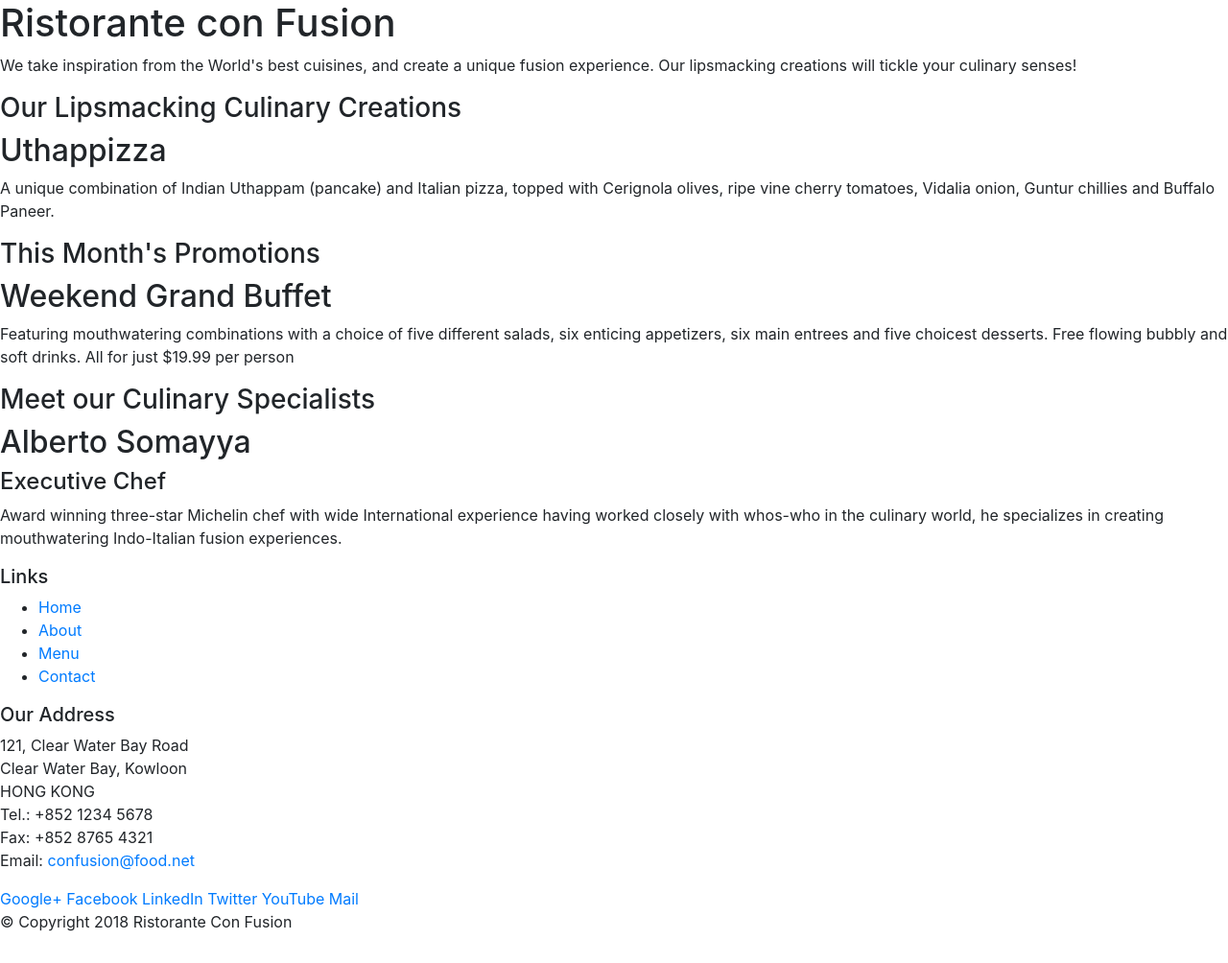
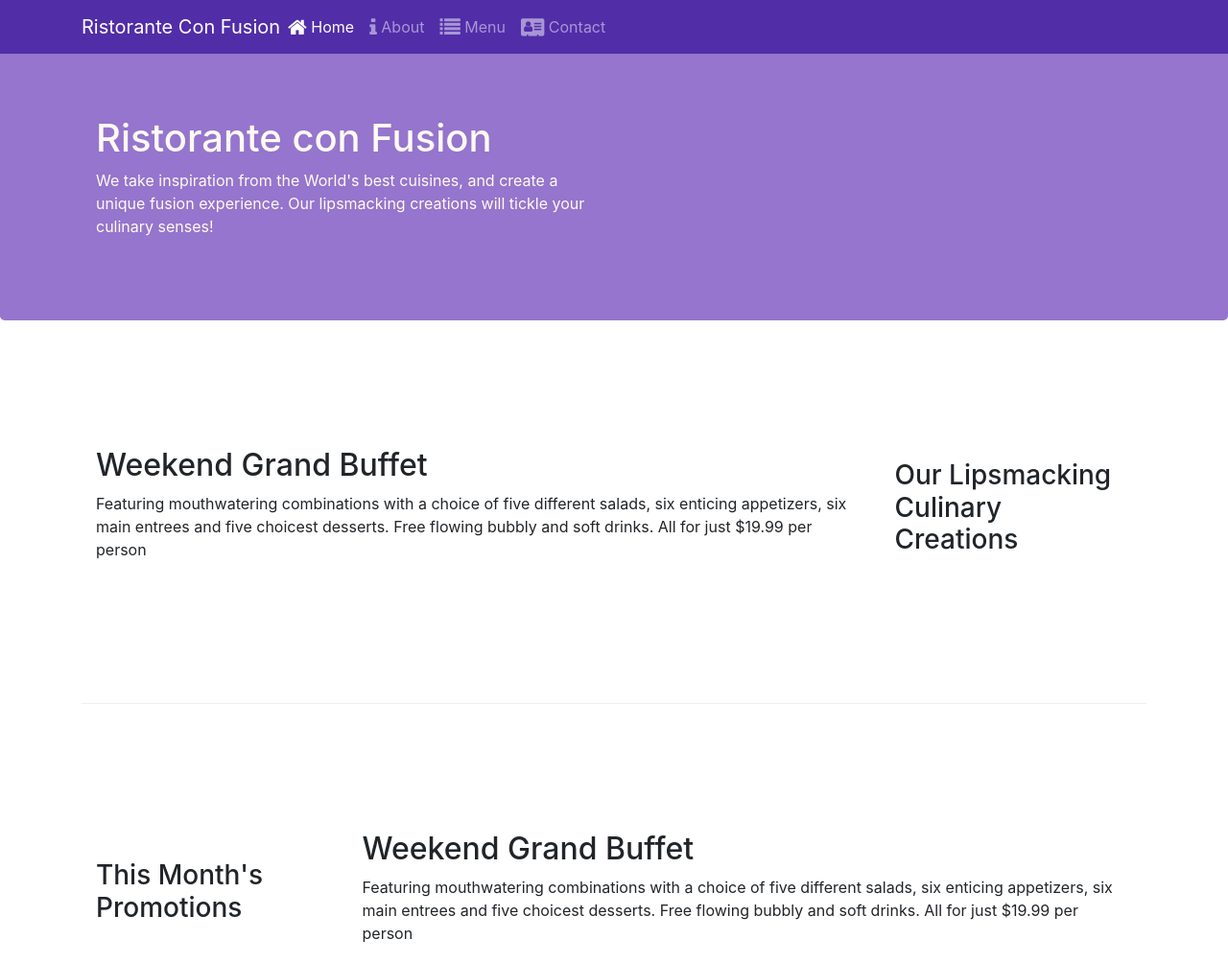
Before and after one commit to susangi/Project-Bootstrap-4, a website: page index.html in a window 1280 px wide. Shown: the top 1004 px of the page at 96% size. Drawn offline with nearby package versions, Linux system fonts and the light colour scheme.

Commit message:
Icon Fonts

```diff
--- /dev/null
+++ b/CSS/Style.css
@@ -0,0 +1,43 @@
+.row-header {
+	margin: 0px auto;
+	padding: 0px auto;
+}
+
+.row-content {
+	margin: 0px auto;
+	padding: 50px 0px 50px 0px;
+	border-bottom: 1px ridge;
+	min-height: 400px;
+}
+.row-aboutus {
+    margin: 0px auto;
+    padding: 00px 0px 30px 0px;
+    /*border-bottom: 1px ridge;*/
+    /*min-height: 400px; */
+}
+
+.footer {
+	background-color: #D1C4E9;
+    margin:0px auto;
+    padding: 20px 0px 20px 0px;
+}
+.jumbotron {
+    padding:70px 30px 70px 30px;
+    margin:0px auto;
+    background: #9575CD ;
+    color:floralwhite;
+}
+.address{
+    font-size:80%;
+    margin:0px;
+    color:#0f0f0f;
+}
+
+body{
+    padding:50px 0px 0px 0px;
+    z-index:0;
+}
+
+.navbar-dark {
+     background-color: #512DA8;
+}
--- a/index.html
+++ b/index.html
@@ -2,107 +2,123 @@
 <html lang="en">
 
 <head>
-     <!-- Required meta tags always come first -->
+    <!-- Required meta tags always come first -->
     <meta charset="utf-8">
-    <meta name="viewport" content="width=device-width, initial-scale=1, shrink-to-fit=no">
+    <meta name="viewport" content="width=device-width, initial-scale=1, hrink-to-fit=no">
     <meta http-equiv="x-ua-compatible" content="ie=edge">
 
     <!-- Bootstrap CSS -->
     <link rel="stylesheet" href="node_modules/bootstrap/dist/css/bootstrap.min.css">
+        <link rel="stylesheet" href="node_modules/font-awesome/css/font-awesome.min.css">
+    <link rel="stylesheet" href="node_modules/bootstrap-social/bootstrap-social.css">
+    <link href="CSS/Style.css" rel="stylesheet">
     <title>Ristorante Con Fusion</title>
 </head>
 
 <body>
 
-    <header>
-        <div>
-            <div>
-                <div>
+    <nav class="navbar navbar-dark navbar-expand-sm fixed-top">
+        <div class="container">
+            <button class="navbar-toggler" type="button" data-toggle="collapse" data-target="#Navbar">
+                <span class="navbar-toggler-icon"></span>
+            </button>
+            <a class="navbar-brand mr-auto" href="#">Ristorante Con Fusion</a>
+            <div class="collapse navbar-collapse" id="Navbar">
+                <ul class="navbar-nav mr-auto">
+                    <li class="nav-item active"><a class="nav-link" href="#"><span class="fa fa-home fa-lg"></span> Home</a></li>
+                    <li class="nav-item"><a class="nav-link" href="./aboutus.html"><span class="fa fa-info fa-lg"></span> About</a></li>
+                    <li class="nav-item"><a class="nav-link" href="#"><span class="fa fa-list fa-lg"></span> Menu</a></li>
+                    <li class="nav-item"><a class="nav-link" href="#"><span class="fa fa-address-card fa-lg"></span> Contact</a></li>
+                </ul>
+            </div>
+        </div>
+
+    </nav>
+
+    <header class="jumbotron">
+        <div class="container">
+            <div class="row row-header">
+                <div class="col-12 col-sm-6">
                     <h1>Ristorante con Fusion</h1>
                     <p>We take inspiration from the World's best cuisines, and create a unique fusion experience. Our
                         lipsmacking creations will tickle your culinary senses!</p>
                 </div>
-                <div>
+                <div class="col-12 col-sm">
                 </div>
             </div>
         </div>
     </header>
 
-    <div>
-        <div>
-            <div>
+    <div class="container">
+        <div class="row row-content align-items-center">
+            <div class="col-12 order-sm-last col-sm-4 col-md-3">
                 <h3>Our Lipsmacking Culinary Creations</h3>
             </div>
-            <div>
-                <h2>Uthappizza</h2>
-                <p>A unique combination of Indian Uthappam (pancake) and Italian pizza, topped with Cerignola olives,
-                    ripe vine cherry tomatoes, Vidalia onion, Guntur chillies and Buffalo Paneer.</p>
+            <div class="col col-sm order-sm-first col-md">
+                <h2>Weekend Grand Buffet</h2>
+                <p>Featuring mouthwatering combinations with a choice of five different salads, six enticing appetizers, six main entrees and five choicest desserts. Free flowing bubbly and soft drinks. All for just $19.99 per person </p>
             </div>
         </div>
 
 
-        <div>
-            <div>
+        <div class="row row-content align-items-center">
+            <div class="col-12 col-sm-4 col-md-3">
                 <h3>This Month's Promotions</h3>
             </div>
-            <div>
+            <div class="col col-sm col-md">
                 <h2>Weekend Grand Buffet</h2>
-                <p>Featuring mouthwatering combinations with a choice of five different salads, six enticing appetizers,
-                    six main entrees and five choicest desserts. Free flowing bubbly and soft drinks. All for just
-                    $19.99 per person </p>
+                <p>Featuring mouthwatering combinations with a choice of five different salads, six enticing appetizers, six main entrees and five choicest desserts. Free flowing bubbly and soft drinks. All for just $19.99 per person </p>
             </div>
         </div>
 
-        <div>
-            <div>
+        <div class="row row-content align-items-center">
+            <div class="col-12 order-sm-last col-sm-4 col-md-3">
                 <h3>Meet our Culinary Specialists</h3>
             </div>
-            <div>
+            <div class="col col-sm order-sm-first col-md">
                 <h2>Alberto Somayya</h2>
                 <h4>Executive Chef</h4>
-                <p>Award winning three-star Michelin chef with wide International experience having worked closely with
-                    whos-who in the culinary world, he specializes in creating mouthwatering Indo-Italian fusion
-                    experiences. </p>
+                <p>Award winning three-star Michelin chef with wide International experience having worked closely with whos-who in the culinary world, he specializes in creating mouthwatering Indo-Italian fusion experiences. </p>
             </div>
         </div>
     </div>
 
-    <footer>
-        <div>
-            <div>
-                <div>
+    <footer class="footer">
+        <div class="container">
+            <div class="row">
+                <div class="col-4 offset-1 col-sm-2">
                     <h5>Links</h5>
-                    <ul>
+                    <ul class="list-unstyled" >
                         <li><a href="#">Home</a></li>
-                        <li><a href="#">About</a></li>
+                        <li><a href="./aboutus.html">About</a></li>
                         <li><a href="#">Menu</a></li>
                         <li><a href="#">Contact</a></li>
                     </ul>
                 </div>
-                <div>
+                <div class="col-7 col-sm-5">
                     <h5>Our Address</h5>
                     <address>
                         121, Clear Water Bay Road<br>
                         Clear Water Bay, Kowloon<br>
                         HONG KONG<br>
-                        Tel.: +852 1234 5678<br>
-                        Fax: +852 8765 4321<br>
-                        Email: <a href="mailto:confusion@food.net">confusion@food.net</a>
+                       <i class="fa fa-phone fa-lg"></i> : +852 1234 5678<br>
+                        <i class="fa fa-fax fa-lg"></i> : +852 8765 4321<br>
+                        <i class="fa fa-envelope fa-lg"></i> : <a href="mailto:confusion@food.net">confusion@food.net</a>
                     </address>
                 </div>
-                <div>
-                    <div>
-                        <a href="http://google.com/+">Google+</a>
-                        <a href="http://www.facebook.com/profile.php?id=">Facebook</a>
-                        <a href="http://www.linkedin.com/in/">LinkedIn</a>
-                        <a href="http://twitter.com/">Twitter</a>
-                        <a href="http://youtube.com/">YouTube</a>
-                        <a href="mailto:">Mail</a>
+                <div class="col-12 col-sm-4 align-self-center">
+                    <div class="text-center">
+                        <a class="btn btn-social-icon btn-google" href="http://google.com/+"><i class="fa fa-google-plus"></i></a>
+                        <a class="btn btn-social-icon btn-facebook" href="http://www.facebook.com/profile.php?id="><i class="fa fa-facebook"></i></a>
+                        <a class="btn btn-social-icon btn-linkedin" href="http://www.linkedin.com/in/"><i class="fa fa-linkedin"></i></a>
+                        <a class="btn btn-social-icon btn-twitter" href="http://twitter.com/"><i class="fa fa-twitter"></i></a>
+                        <a class="btn btn-social-icon btn-google" href="http://youtube.com/"><i class="fa fa-youtube"></i></a>
+                        <a class="btn btn-social-icon" href="mailto:"><i class="fa fa-envelope-o"></i></a>
                     </div>
                 </div>
             </div>
-            <div>
-                <div>
+            <div class="row justify-content-center">
+                <div class="col-auto">
                     <p>© Copyright 2018 Ristorante Con Fusion</p>
                 </div>
             </div>
--- a/package.json
+++ b/package.json
@@ -15,6 +15,8 @@
   },
   "dependencies": {
     "bootstrap": "^4.5.3",
+    "bootstrap-social": "^5.1.1",
+    "font-awesome": "^4.7.0",
     "jquery": "^3.5.1",
     "popper.js": "^1.12.9"
   }
```
Also changed, not shown: aboutus.html (added, +146 -0 lines), 1 other file.
